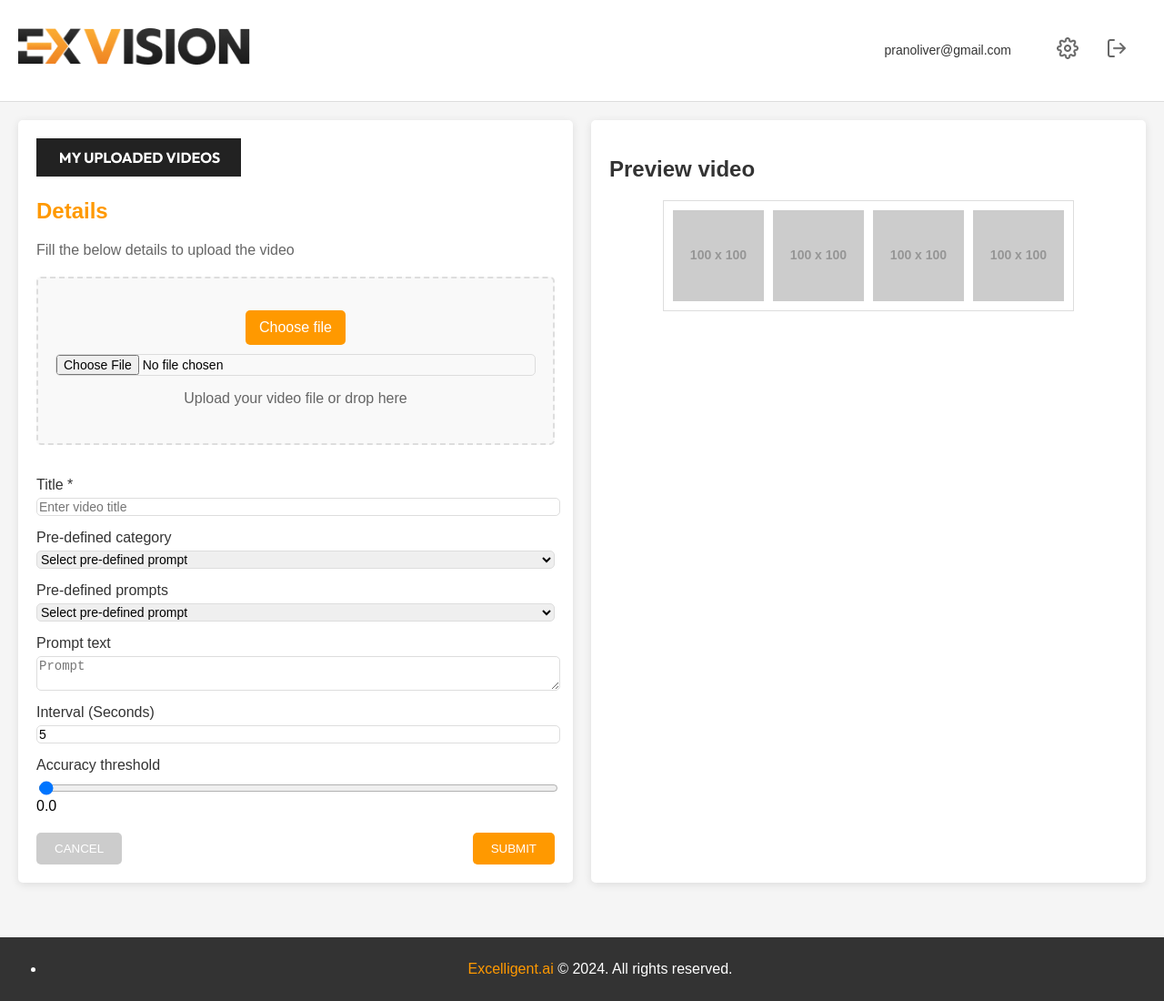
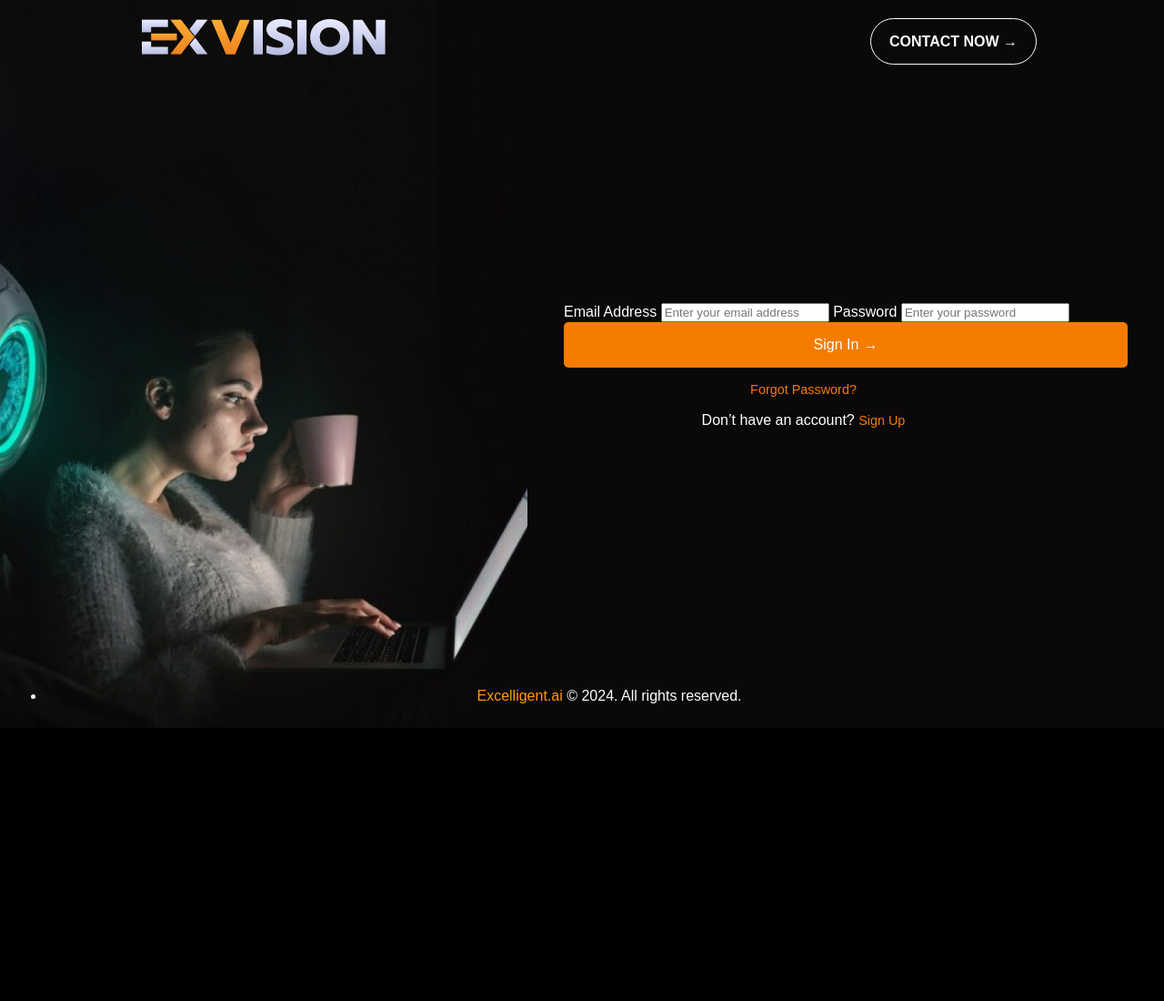
Before and after one commit to SafalShrivastava/Excelelligent.ai, a website: page Upload_new_video.html in a window 1280 px wide. Shown: the whole page at 91% size. After the commit the page ends 800 px from the top, so only its background shows below. Drawn offline with nearby package versions, Linux system fonts and the light colour scheme; placeholder pictures from the web are drawn by us.

Commit message:
Creted database for signup and login

```diff
--- a/Login.html
+++ b/Login.html
@@ -28,22 +28,21 @@
                     <a href="contact_now.html"><button class="button contact-now">CONTACT NOW →</button></a>
                 </div>
             </header>
-            <form class="login-form">
+            <form id="login-form" class="login-form">
                 <label for="email">Email Address</label>
                 <input type="email" id="email" name="email" placeholder="Enter your email address" required>
 
                 <label for="password">Password</label>
                 <input type="password" id="password" name="password" placeholder="Enter your password" required>
 
-                <a href="Your_videos.html" class="sign-in-btn">
-                    Sign In <span class="arrow">→</span>
-                </a>
+                <a href="Your_videos.html"> <button class="sign-in-btn"> Sign In <span class="arrow">→</span></button></a>
 
                 <div class="links">
                     <a href="#" class="forgot-password">Forgot Password?</a>
                     <p>Don’t have an account? <a href="SignUp.html" class="sign-up">Sign Up</a></p>
                 </div>
             </form>
+            <div id="login-response"></div>
         </div>
     </div>
     <footer class="footer-background">
@@ -51,5 +50,41 @@
             <li><span class="highlight">Excelligent.ai</span> © 2024. All rights reserved.</li>
         </ul>
     </footer>
+    <!-- Include jQuery -->
+    <script src="https://code.jquery.com/jquery-3.6.0.min.js"></script>
+
+    <script>
+        $(document).ready(function() {
+            // Handle form submission
+            $('#login-form').submit(function(event) {
+                event.preventDefault(); // Prevent default form submission
+
+                // Collect form data
+                const formData = {
+                    email: $('#email').val(),
+                    password: $('#password').val()
+                };
+
+                // Make AJAX request
+                $.ajax({
+                    url: 'http://localhost:3000/login', // Server endpoint for login
+                    type: 'POST',
+                    contentType: 'application/json', // Set content type as JSON
+                    data: JSON.stringify(formData), // Stringify the form data
+                    success: function(response) {
+                        // Display success message and redirect if needed
+                        $('#login-response').html('<p class="success">' + response + '</p>');
+                        setTimeout(() => {
+                            window.location.href = "Your_videos.html"; // Redirect after success
+                        }, 2000);
+                    },
+                    error: function(xhr) {
+                        // Display error message
+                        $('#login-response').html('<p class="error">Error: ' + xhr.responseText + '</p>');
+                    }
+                });
+            });
+        });
+    </script>
 </body>
 </html>
--- a/Upload_new_video.html
+++ b/Upload_new_video.html
@@ -1,120 +1,88 @@
 <!DOCTYPE html>
 <html lang="en">
 <head>
-    <meta charset="UTF-8" />
-    <meta name="viewport" content="width=device-width, initial-scale=1.0" />
-    <title>Upload New Video</title>
-    <link rel="stylesheet" href="src/upload_new_video.css" />
+    <meta charset="UTF-8">
+    <meta name="viewport" content="width=device-width, initial-scale=1.0">
+    <title>Login Page</title>
+    <link rel="stylesheet" href="src/Login.css">
 </head>
 <body>
-    <header>
+    <div class="container">
+        <!-- Left Section -->
+        <div class="left-section">
+            <div class="logo">
                 <a href="Landing.html">
-        <h1>
-          <img
-            src="src/img/EXVision_Logo_Black_Transparent.png"
-            alt="Robot Eye"
-          />
-        </h1>
+                    <h1><img src="src/img/ExVision_Logo_Transparent.png" alt="Robot Eye" class="background-image"></h1>
                 </a>
-      <div class="user-info">
-        <span>pranoliver@gmail.com</span>
-        <div class="icons">
-          <a href="Setting.html"
-            ><img src="src/img/settings.png" alt="Settings" class="icon"
-          /></a>
-          <a href="Landing.html"
-            ><img src="src/img/logout.png" alt="Logout" class="icon"
-          /></a>
             </div>
         </div>
+
+        <!-- Right Section -->
+        <div class="right-section">
+            <header class="header">
+                <div class="header-buttons">
+                    <a href="contact_now.html"><button class="button contact-now">CONTACT NOW →</button></a>
+                </div>
             </header>
+            <!-- Login Form -->
+            <form id="login-form">
+                <label for="email">Email Address</label>
+                <input type="email" id="email" name="email" placeholder="Enter your email address" required>
 
-    <main>
-      <section class="details">
-        <a href="Your_videos.html"><img src="src/img/my_upload_videos.png" alt="my upload videos"/></a>
-        <h2>Details</h2>
-        <p>Fill the below details to upload the video</p>
-        <form id="video-upload-form">
-          <div class="file-upload">
-            <label for="file-input">Choose file</label>
-            <input
-              type="file"
-              id="file-input"
-              name="video"
-              accept="video/*"
-              required
-            />
-            <p>Upload your video file or drop here</p>
-          </div>
-           <label for="title">Title <span>*</span></label>
-                <input type="text" id="title" name="prompt" placeholder="Enter video title" required>
-                <label for="category">Pre-defined category</label>
-                <select id="category">
-                    <option>Select pre-defined prompt</option>
-                </select>
-                <label for="prompts">Pre-defined prompts</label>
-                <select id="prompts">
-                    <option>Select pre-defined prompt</option>
-                </select>
+                <label for="password">Password</label>
+                <input type="password" id="password" name="password" placeholder="Enter your password" required>
 
-          <label for="prompt-text">Prompt text</label>
-          <textarea
-            id="prompt-text"
-            name="prompt"
-            placeholder="Prompt"
-            required
-          ></textarea>
-          <label for="interval">Interval (Seconds)</label>
-          <input
-            type="number"
-            id="interval"
-            name="interval"
-            value="5"
-            required
-          />
-          <label for="accuracy-threshold">Accuracy threshold</label>
-          <input
-            type="range"
-            id="accuracy-threshold"
-            name="threshold"
-            min="0.0"
-            max="1.0"
-            step="0.1"
-            value="0.0"
-          />
-          <span id="threshold-value">0.0</span>
-          <div class="actions">
-            <button type="button" class="cancel">CANCEL</button>
-            <button type="submit" class="submit">SUBMIT</button>
+                <button type="submit" class="sign-in-btn">Sign In <span class="arrow">→</span></button>
+
+                <div class="links">
+                    <a href="#" class="forgot-password">Forgot Password?</a>
+                    <p>Don’t have an account? <a href="SignUp.html" class="sign-up">Sign Up</a></p>
                 </div>
             </form>
-      </section>
-      <section class="preview">
-        <h2>Preview video</h2>
-        <div class="video-container">
-          <video id="video-preview" controls style="display: none"></video>
-          <div id="thumbnails-container">
-            <img src="https://via.placeholder.com/100" alt="Thumbnail 1" />
-            <img src="https://via.placeholder.com/100" alt="Thumbnail 2" />
-            <img src="https://via.placeholder.com/100" alt="Thumbnail 3" />
-            <img src="https://via.placeholder.com/100" alt="Thumbnail 4" />
+            <!-- Placeholder for login response -->
+            <div id="login-response"></div>
         </div>
-          <button class="save-analysis" style="display: none">
-            SAVE ANALYSIS
-          </button>
     </div>
-      </section>
-    </main>
-
     <footer class="footer-background">
         <ul class="features-list">
-        <li>
-          <span class="highlight">Excelligent.ai</span> © 2024. All rights
-          reserved.
-        </li>
+            <li><span class="highlight">Excelligent.ai</span> © 2024. All rights reserved.</li>
         </ul>
     </footer>
+    <!-- Include jQuery -->
+    <script src="https://code.jquery.com/jquery-3.6.0.min.js"></script>
 
-    <script src="src/JS/main.js"></script>
+    <script>
+        $(document).ready(function() {
+            // Handle form submission
+            $('#login-form').submit(function(event) {
+                event.preventDefault(); // Prevent default form submission
+
+                // Collect form data
+                const formData = {
+                    email: $('#email').val(),
+                    password: $('#password').val()
+                };
+
+                // Make AJAX request
+                $.ajax({
+                    url: 'http://localhost:3000/login', // Server endpoint for login
+                    type: 'POST',
+                    contentType: 'application/json', // Set content type as JSON
+                    data: JSON.stringify(formData), // Stringify the form data
+                    success: function(response) {
+                        // Display success message and redirect if needed
+                        $('#login-response').html('<p class="success">' + response + '</p>');
+                        setTimeout(() => {
+                            window.location.href = "Your_videos.html"; // Redirect after success
+                        }, 2000);
+                    },
+                    error: function(xhr) {
+                        // Display error message
+                        $('#login-response').html('<p class="error">Error: ' + xhr.responseText + '</p>');
+                    }
+                });
+            });
+        });
+    </script>
 </body>
 </html>
--- a/src/Login.css
+++ b/src/Login.css
@@ -115,8 +115,8 @@ body {
 
 /* Sign In Button */
 .sign-in-btn {
-    width: 600px;
-    height: 30px;
+    width: 620px;
+    height: 50px;
     padding: 10px;
     background-color: #f57c00;
     border: none;
--- a/src/upload_new_video.css
+++ b/src/upload_new_video.css
@@ -197,6 +197,7 @@ video {
     border: none;
     border-radius: 5px;
     cursor: pointer;
+    margin-top: 10px;
 }
 
 .highlight {
```
Also changed, not shown: src/Server/Server.js (+145 -5 lines), 2 other files. Lines whose indentation alone changed are shown as unchanged.
